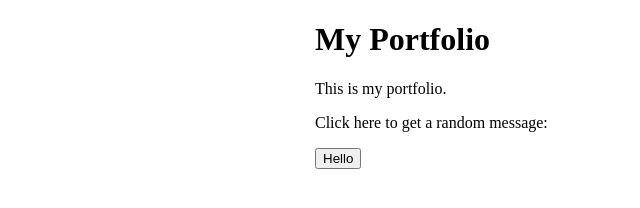
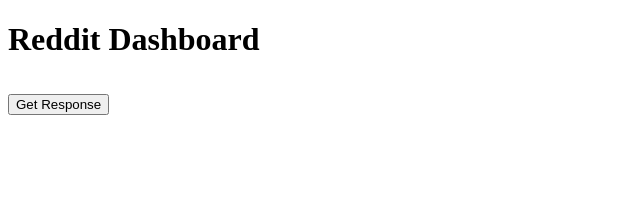
Before and after one commit to googleinterns/step64-2020, a website: page src/main/webapp/index.html in a window 1280 px wide. Shown: the whole page, without its empty margins (0-640 px from the left). Drawn offline with Linux system fonts and the light colour scheme.

Commit message:
Get Response

```diff
--- a/src/main/webapp/index.html
+++ b/src/main/webapp/index.html
@@ -2,17 +2,15 @@
 <html lang="en-US">
   <head>
     <meta charset="UTF-8" />
-    <title>My Portfolio</title>
+    <title>Reddit Dashboard</title>
     <link rel="stylesheet" href="style.css" />
     <script src="script.js"></script>
   </head>
   <body>
+    <h1>Reddit Dashboard<h1>
     <div id="content">
-      <h1>My Portfolio</h1>
-      <p>This is my portfolio.</p>
-      <p>Click here to get a random message:</p>
-      <button type="button" onclick="addRandomGreeting()">Hello</button>
-      <div id="greeting-container"></div>
+      <button onclick="addThreads()">Get Response</button>
+      <div id="thread-container"></div>
     </div>
   </body>
 </html>
--- a/src/main/webapp/script.js
+++ b/src/main/webapp/script.js
@@ -13,3 +13,8 @@
 // limitations under the License.
 
 // TODO: Add functions below
+function addThreads(){
+  fetch('/data').then(response => response.text()).then((quote) => {
+    document.getElementById('thread-container').innerText = quote;
+  });
+}
--- a/src/main/webapp/style.css
+++ b/src/main/webapp/style.css
@@ -1,6 +1,4 @@
 #content {
-  margin-left: auto;
-  margin-right: auto;
   width: 650px;
 }
 
```
